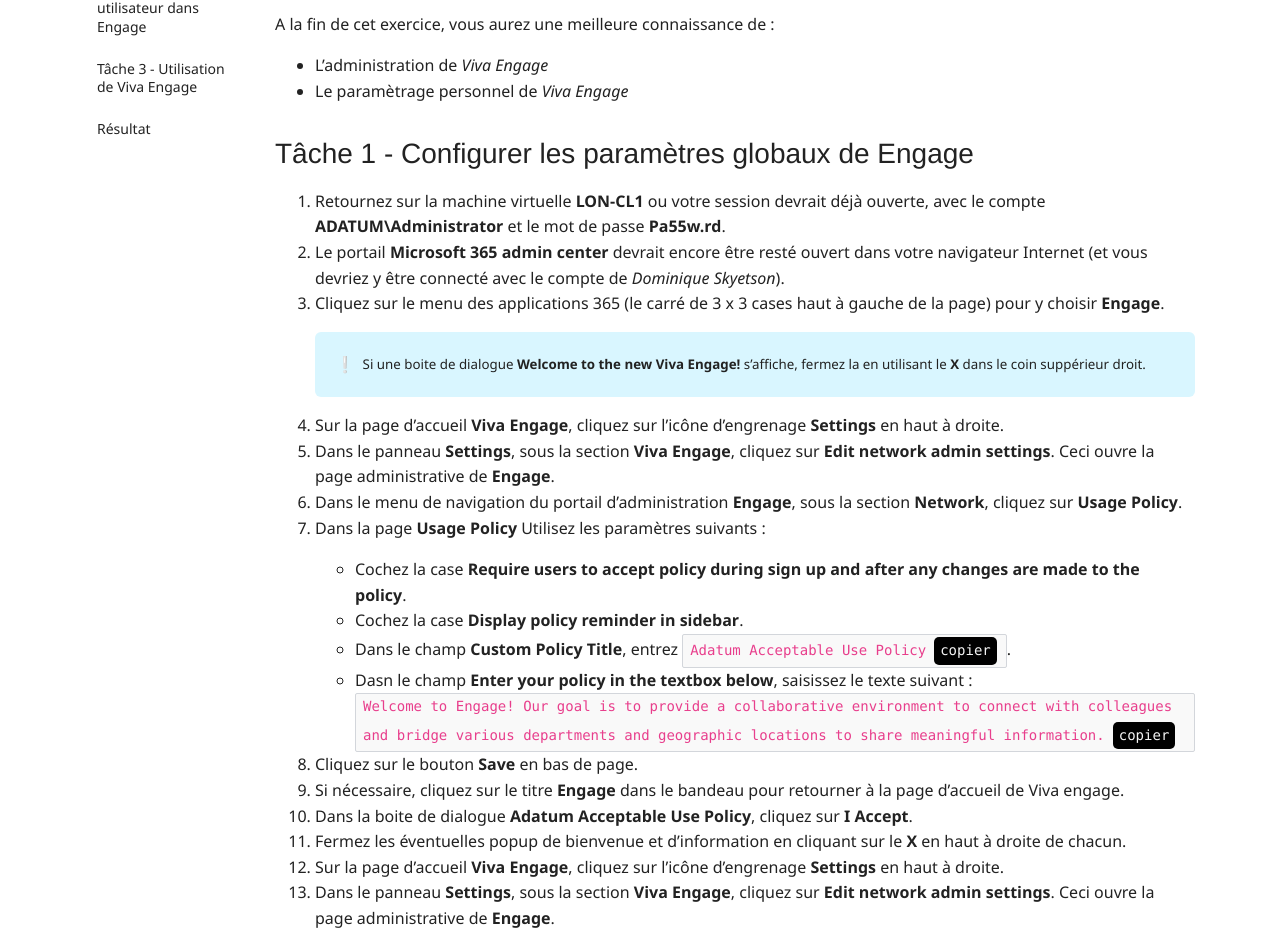
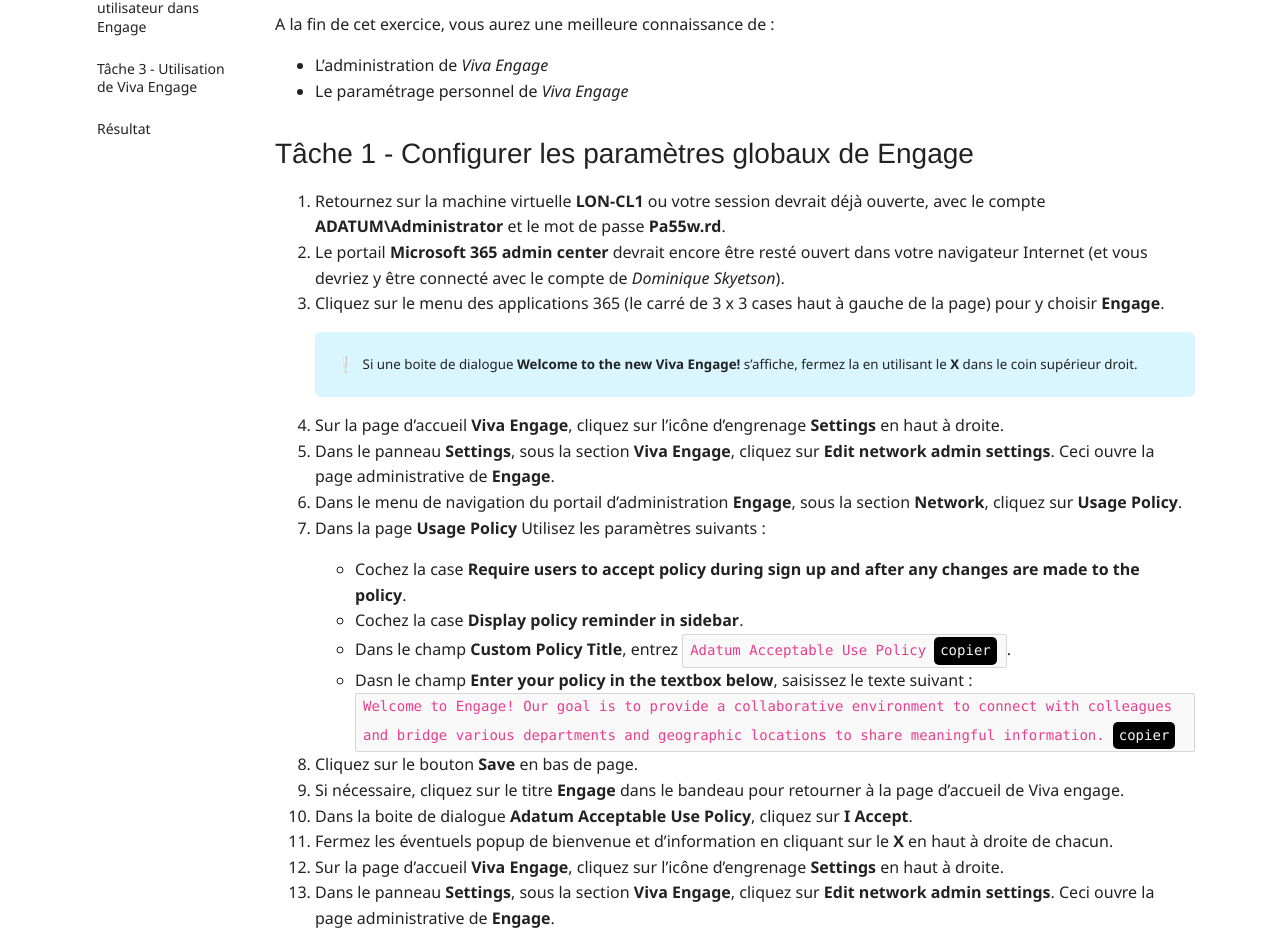
Before and after one commit to renaudwangler/ib-labs, a Jekyll site: the page built from msms030fr/lab9e1.md, in a window 1280 px wide and 1400 px high, scrolled down 251 px. Shown: the part 180-1115 px from the top of the window. Built offline with Jekyll 4.4.1, drawn with Linux system fonts in a browser that asks for light colours; nearby versions of some CDN libraries; comment, search, counter and statistics services are not loaded; some of the changed text lies outside the part shown.

Commit message:
msms030l9e1

````diff
--- a/msms030fr/lab9e1.md
+++ b/msms030fr/lab9e1.md
@@ -10,14 +10,14 @@ Dans cet exercice, Dominique va configurer les paramètres principaux de *Viva E
 # Objectifs
 A la fin de cet exercice, vous aurez une meilleure connaissance de :
 - L'administration de *Viva Engage*
-- Le paramètrage personnel de *Viva Engage*
+- Le paramétrage personnel de *Viva Engage*
 
 
 ## Tâche 1 - Configurer les paramètres globaux de Engage
 1. Retournez sur la machine virtuelle **LON-CL1** ou votre session devrait déjà ouverte, avec le compte **ADATUM\Administrator** et le mot de passe **Pa55w.rd**.
 1. Le portail **Microsoft 365 admin center** devrait encore être resté ouvert dans votre navigateur Internet (et vous devriez y être connecté avec le compte de *Dominique Skyetson*).
 1. Cliquez sur le menu des applications 365 (le carré de 3 x 3 cases haut à gauche de la page) pour y choisir **Engage**.
-	>Si une boite de dialogue **Welcome to the new Viva Engage!** s'affiche, fermez la en utilisant le **X** dans le coin suppérieur droit.
+	>Si une boite de dialogue **Welcome to the new Viva Engage!** s'affiche, fermez la en utilisant le **X** dans le coin supérieur droit.
 1. Sur la page d'accueil **Viva Engage**, cliquez sur l'icône d'engrenage **Settings** en haut à droite.
 1. Dans le panneau **Settings**, sous la section **Viva Engage**, cliquez sur **Edit network admin settings**. Ceci ouvre la page administrative de **Engage**.
 1. Dans le menu de navigation du portail d'administration **Engage**, sous la section **Network**, cliquez sur **Usage Policy**.
@@ -29,7 +29,7 @@ A la fin de cet exercice, vous aurez une meilleure connaissance de :
 1. Cliquez sur le bouton **Save** en bas de page.
 1. Si nécessaire, cliquez sur le titre **Engage** dans le bandeau pour retourner à la page d'accueil de Viva engage.
 1. Dans la boite de dialogue **Adatum Acceptable Use Policy**, cliquez sur **I Accept**.
-1. Fermez les éventuelles popup de bienvenue et d'information en cliquant sur le **X** en haut à droite de chacun.
+1. Fermez les éventuels popup de bienvenue et d'information en cliquant sur le **X** en haut à droite de chacun.
 1. Sur la page d'accueil **Viva Engage**, cliquez sur l'icône d'engrenage **Settings** en haut à droite.
 1. Dans le panneau **Settings**, sous la section **Viva Engage**, cliquez sur **Edit network admin settings**. Ceci ouvre la page administrative de **Engage**.
 1. Dans le menu de navigation du portail d'administration **Engage**, sous la section **Network**, cliquez sur **Configuration**.
@@ -39,7 +39,7 @@ A la fin de cet exercice, vous aurez une meilleure connaissance de :
 1. Dans le menu de navigation du portail d'administration **Engage**, sous la section **Content and Security**, cliquez sur **Monitor Keywords**.
 1. Sur la page **Monitor Keywords**, entrez l'adresse de Dominique (*dom@WWLxxxxx.onmicrosoft.com*) dans le champ **Email Address**.
 1. Dans la boite de texte sous **Email Address**, entrez la liste de mots suivants, un sur chaque ligne : ```gambling```, ```erotic```, ```warez```.
-1. CLiquez sur **Save** en bas de page.
+1. Cliquez sur **Save** en bas de page.
 1. Dans votre navigateur Internet, fermez l'onglet **Viva Engage : Admin\[...]** avant de passer à la tâche suivante.
 	>**Note :** Dans la tâche suivante, vous allez réouvrir *Engage*. Le fait d'avoir fermé l'onglet vous assure que vos nouveaux paramètres seront bien pris en compte pour votre prochaine session de navigation.
 
@@ -61,9 +60,12 @@ A la fin de cet exercice, vous aurez une meilleure connaissance de :
 Dans cette tâche, vous allez vous connecter à *Viva Engage* avec le compte de Alan Yoo et vérifier que vous receviez bien l'avertissement sur l'utilisation correcte de *Engage* dans l'environnement Adatum que Dominique a configuré dans la première tâche.
 1. Basculez vers la machine virtuelle **LON-CL2**. La dernière fois que vous avez utilisé LON-CL2 vous aviez utilisé le navigateur Internet pour ouvrir la boite aux lettres de Alan dans *Outlook on the web*. Fermez tous les onglets du navigateur, sauf celui intitulé **Mail - Alan Yoo - Outlook**.
 1. Cliquez sur le menu des applications 365 (le carré de 3 x 3 cases haut à gauche de la page) pour y choisir **Engage**.
-	>Si une boite de dialogue **Welcome to the new Viva Engage!** s'affiche, fermez la en utilisant le **X** dans le coin suppérieur droit.
+	>Si une boite de dialogue **Welcome to the new Viva Engage!** s'affiche, fermez la en utilisant le **X** dans le coin supérieur droit.
+
 1. Une boite de dialogue **Adatum Acceptable Use Policy** devrait s'afficher, indiquant le comportement que Alan est sensé respecter dans cet outil, cliquez sur **I Accept**.
-	**Note :** Si Alan se connecte de nouveau à *Engage* sur la machine ou sur une autre, cette boite de dialogue ne lui sera désormais plus présentée.
+	>**Note :** Si Alan se connecte de nouveau à *Engage* sur la machine ou sur une autre, cette boite de dialogue ne lui sera désormais plus présentée.
+
+1. Fermez l'onglet **Viva Engage - Feed** pour terminer cet exercice.
 
 ## Résultat
 A la fin de cet exercice, vous devriez avoir activé Viva Engage pour le projet pilote de Adatum.
````
Also changed, not shown: other parts of msms030fr/lab9e1.md (+0 -1 lines).
